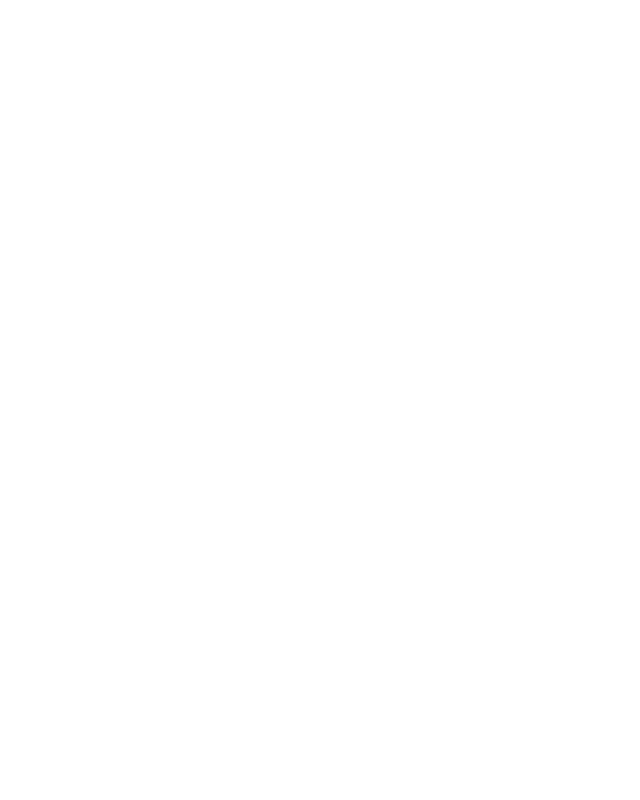
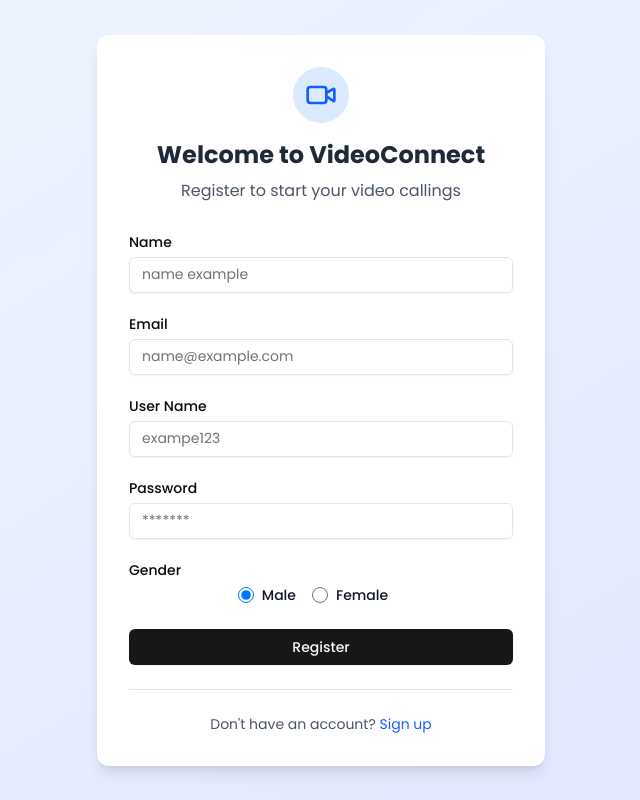
Before and after one commit to mohammedshahid096/video_calling, a React (Vite) app in the folder frontend/: page /register in a window 1280 px wide. Before the commit this address had no page. Shown: the whole page, without its empty margins (319-959 px from the left). Built offline with nearby package versions, Linux system fonts and the light colour scheme.

Commit message:
added the register user

```diff
--- a/frontend/src/context/auth/state.js
+++ b/frontend/src/context/auth/state.js
@@ -21,6 +21,12 @@ export const AuthState = () => {
       setAccessToken(accessToken);
       dispatch({ type: Actions.USER_PROFILE_STATE, payload: data });
     }
+    return response;
+  };
+
+  const registerUserAction = async (json) => {
+    const url = `${authBase}${endpoints.register}`;
+    const response = await Service.fetchPost(url, json);
     return response;
   };
 
@@ -55,6 +61,7 @@ export const AuthState = () => {
   return {
     ...state,
     loginUserAction,
+    registerUserAction,
     getUserProfileAction,
     getAllUsersAction,
     updateAuthStateAction,
--- a/frontend/src/routes.jsx
+++ b/frontend/src/routes.jsx
@@ -1,11 +1,16 @@
 import LoginPage from '@pages/LoginPage';
 import AuthWrapper from './view/layouts/AuthWrapper';
 import HomePage from './view/pages/HomePage';
+import RegisterPage from './view/pages/RegisterPage';
 
 const allRoutesMapper = [
   {
     path: '/',
     component: <LoginPage />,
+  },
+  {
+    path: '/register',
+    component: <RegisterPage />,
   },
   {
     path: '/home',
--- a/frontend/src/view/layouts/VideoCallLayout.jsx
+++ b/frontend/src/view/layouts/VideoCallLayout.jsx
@@ -2,37 +2,6 @@ import { memo, useEffect, useCallback, useContext } from 'react';
 import { Card } from '@/components/ui/card';
 import UsersList from '../components/UsersList';
 import Context from '@/context/context';
-
-const users = [
-  {
-    _id: '686d0086bda3d2d81b90c505',
-    name: 'John Doe D',
-    userName: 'johndoe',
-    email: 'john@example.com',
-    profilePhoto: null,
-    isOnline: true,
-    lastSeen: '2m ago',
-  },
-  {
-    _id: '686d0086bda3d2d81b90c506',
-    name: 'Jane Smith',
-    userName: 'janesmith',
-    email: 'jane@example.com',
-    profilePhoto: null,
-    isOnline: false,
-    lastSeen: '2h ago',
-  },
-  {
-    _id: '686d0086bda3d2d81b90c507',
-    name: 'Alex Johnson',
-    userName: 'alexj',
-    email: 'alex@example.com',
-    profilePhoto: null,
-    isOnline: true,
-    lastSeen: 'Online',
-  },
-  // Add more users as needed
-];
 
 const VideoCallLayout = () => {
   const {
--- /dev/null
+++ b/frontend/src/view/pages/RegisterPage.jsx
@@ -0,0 +1,261 @@
+import React, { memo, useCallback, useState, useContext } from 'react';
+import { Button } from '@shadcn/button';
+import { Input } from '@shadcn/input';
+import { Label } from '@shadcn/label';
+import { Separator } from '@shadcn/separator';
+import { Video, Loader2 } from 'lucide-react';
+import { useFormik } from 'formik';
+import * as Yup from 'yup';
+import Context from '@/context/context';
+import toast from 'react-hot-toast';
+import { useNavigate } from 'react-router-dom';
+
+const initialValues = {
+  name: '',
+  email: '',
+  password: '',
+  userName: '',
+  gender: 'male',
+  isLoading: false,
+};
+
+const RegisterPage = () => {
+  const navigate = useNavigate();
+  const {
+    authState: { registerUserAction },
+  } = useContext(Context);
+  const [info, setInfo] = useState(initialValues);
+
+  const validateSchema = Yup.object().shape({
+    name: Yup.string()
+      .trim()
+      .min(3, 'Name must be at least 3 characters long')
+      .max(50, 'Name must not exceed 50 characters')
+      .required('Please enter your name!'),
+    email: Yup.string()
+      .trim()
+      .min(5, 'Email must be at least 5 character long')
+      .email('Please Enter the Correct Email')
+      .required('please enter your email!'),
+    userName: Yup.string()
+      .trim()
+      .min(3, 'Username must be at least 3 characters long')
+      .max(20, 'Username must not exceed 20 characters')
+      .matches(/^[a-zA-Z0-9_]+$/, 'Username can only contain letters, numbers, and underscores')
+      .required('Please enter your username!'),
+    password: Yup.string()
+      .trim()
+      .required('please enter your password!')
+      .min(8, 'Password must be at least 8 characters long')
+      .matches(/[A-Z]/, 'Password must contain at least one uppercase letter')
+      .matches(/[a-z]/, 'Password must contain at least one lowercase letter')
+      .matches(/[0-9]/, 'Password must contain at least one number')
+      .matches(/[@$!%*?&#]/, 'Password must contain at least one special character'),
+  });
+
+  const formik = useFormik({
+    initialValues: {
+      name: '',
+      email: '',
+      password: '',
+      userName: '',
+      gender: 'male',
+    },
+    validationSchema: validateSchema,
+    onSubmit: (values) => {
+      handleSubmitFunction(values);
+    },
+  });
+  const {
+    errors,
+    values,
+    touched,
+    handleChange,
+    handleSubmit,
+    handleBlur,
+    handleReset,
+    setFieldValue,
+  } = formik;
+
+  const handleSubmitFunction = useCallback(
+    async (values) => {
+      if (info?.isLoading) return;
+      setInfo((prev) => ({ ...prev, isLoading: true }));
+
+      let json = {
+        name: values?.name,
+        email: values?.email,
+        userName: values?.userName,
+        password: values?.password,
+        gender: values?.gender,
+      };
+
+      const response = await registerUserAction(json);
+      let updateObject = {
+        isLoading: false,
+      };
+      if (response[2] === 201) {
+        handleReset();
+        navigate('/');
+      } else {
+        toast.error(response[1]?.message || 'Something went wrong!');
+      }
+      setInfo((prev) => ({ ...prev, ...updateObject }));
+    },
+    [info?.isLoading]
+  );
+
+  return (
+    <div className="fullScreen bg-gradient-to-br from-blue-50 to-indigo-100 flex items-center justify-center p-4">
+      <div className="w-full max-w-md bg-white rounded-xl shadow-lg overflow-hidden p-8">
+        <div className="text-center mb-8">
+          <div className="flex justify-center mb-4">
+            <div className="bg-blue-100 p-3 rounded-full">
+              <Video className="h-8 w-8 text-blue-600" />
+            </div>
+          </div>
+          <h1 className="text-2xl font-bold text-gray-800">Welcome to VideoConnect</h1>
+          <p className="text-gray-600 mt-2">Register to start your video callings </p>
+        </div>
+
+        <form onSubmit={handleSubmit} className="space-y-6">
+          <div className="space-y-2">
+            <Label htmlFor="name">Name</Label>
+            <Input
+              id="name"
+              placeholder="name example"
+              type="text"
+              disabled={info?.isLoading}
+              value={values?.name}
+              onChange={handleChange}
+              onBlur={handleBlur}
+              required
+            />
+            {touched?.name && errors?.name && (
+              <span id="email-error" className="text-red-500 text-sm">
+                {errors?.name}
+              </span>
+            )}
+          </div>
+
+          <div className="space-y-2">
+            <Label htmlFor="email">Email</Label>
+            <Input
+              id="email"
+              placeholder="name@example.com"
+              type="email"
+              autoComplete="email"
+              autoCorrect="off"
+              disabled={info?.isLoading}
+              value={values?.email}
+              onChange={handleChange}
+              onBlur={handleBlur}
+              required
+            />
+            {touched?.email && errors?.email && (
+              <span id="email-error" className="text-red-500 text-sm">
+                {errors?.email}
+              </span>
+            )}
+          </div>
+
+          <div className="space-y-2">
+            <Label htmlFor="name">User Name</Label>
+            <Input
+              id="userName"
+              placeholder="exampe123"
+              type="text"
+              disabled={info?.isLoading}
+              value={values?.userName}
+              onChange={handleChange}
+              onBlur={handleBlur}
+              required
+            />
+            {touched?.userName && errors?.userName && (
+              <span id="email-error" className="text-red-500 text-sm">
+                {errors?.userName}
+              </span>
+            )}
+          </div>
+
+          <div className="grid gap-2">
+            <Label htmlFor="password">Password</Label>
+
+            <Input
+              id="password"
+              type={'text'}
+              placeholder="*******"
+              value={values?.password}
+              onChange={handleChange}
+              onKeyDown={(e) => e.key === 'Enter' && handleSubmit()}
+              onBlur={handleBlur}
+              readOnly={info?.isSubmitting}
+            />
+            {touched?.password && errors?.password && (
+              <span id="email-error" className="text-red-500 text-sm">
+                {errors?.password}
+              </span>
+            )}
+          </div>
+
+          <div className="space-y-2">
+            <Label htmlFor="name">Gender</Label>
+
+            <div class="flex flex-wrap justify-center">
+              <div class="flex items-center me-4">
+                <input
+                  id="male-gender"
+                  type="radio"
+                  value={'male'}
+                  checked={values?.gender === 'male'}
+                  name=""
+                  class="w-4 h-4 text-green-600 bg-gray-100 border-gray-300 focus:ring-green-500 dark:focus:ring-green-600 dark:ring-offset-gray-800 focus:ring-2 dark:bg-gray-700 dark:border-gray-600"
+                  onChange={(e) => setFieldValue('gender', e.target.value)}
+                />
+                <label
+                  for="green-radio"
+                  class="ms-2 text-sm font-medium text-gray-900 dark:text-gray-300"
+                >
+                  Male
+                </label>
+              </div>
+              <div class="flex items-center me-4">
+                <input
+                  id="female-gender"
+                  type="radio"
+                  value={'female'}
+                  name="gender"
+                  checked={values?.gender === 'female'}
+                  className="w-4 h-4 text-purple-600 bg-gray-100 border-gray-300 focus:ring-purple-500  focus:ring-2"
+                  onChange={(e) => setFieldValue('gender', e.target.value)}
+                />
+                <label
+                  for="purple-radio"
+                  class="ms-2 text-sm font-medium text-gray-900 dark:text-gray-300"
+                >
+                  Female
+                </label>
+              </div>
+            </div>
+          </div>
+
+          <Button type="submit" className="w-full cursor-pointer" disabled={info?.isLoading}>
+            {info?.isLoading ? <Loader2 className="mr-2 h-4 w-4 animate-spin" /> : null}
+            Register
+          </Button>
+        </form>
+
+        <Separator className="my-6" />
+
+        <p className="text-center text-sm text-gray-600 mt-6">
+          Don't have an account?{' '}
+          <a href="/register" className="text-blue-600 hover:underline">
+            Sign up
+          </a>
+        </p>
+      </div>
+    </div>
+  );
+};
+
+export default memo(RegisterPage);
```
Also changed, not shown: 1 other file (tests, documents, lock files or other folders).
